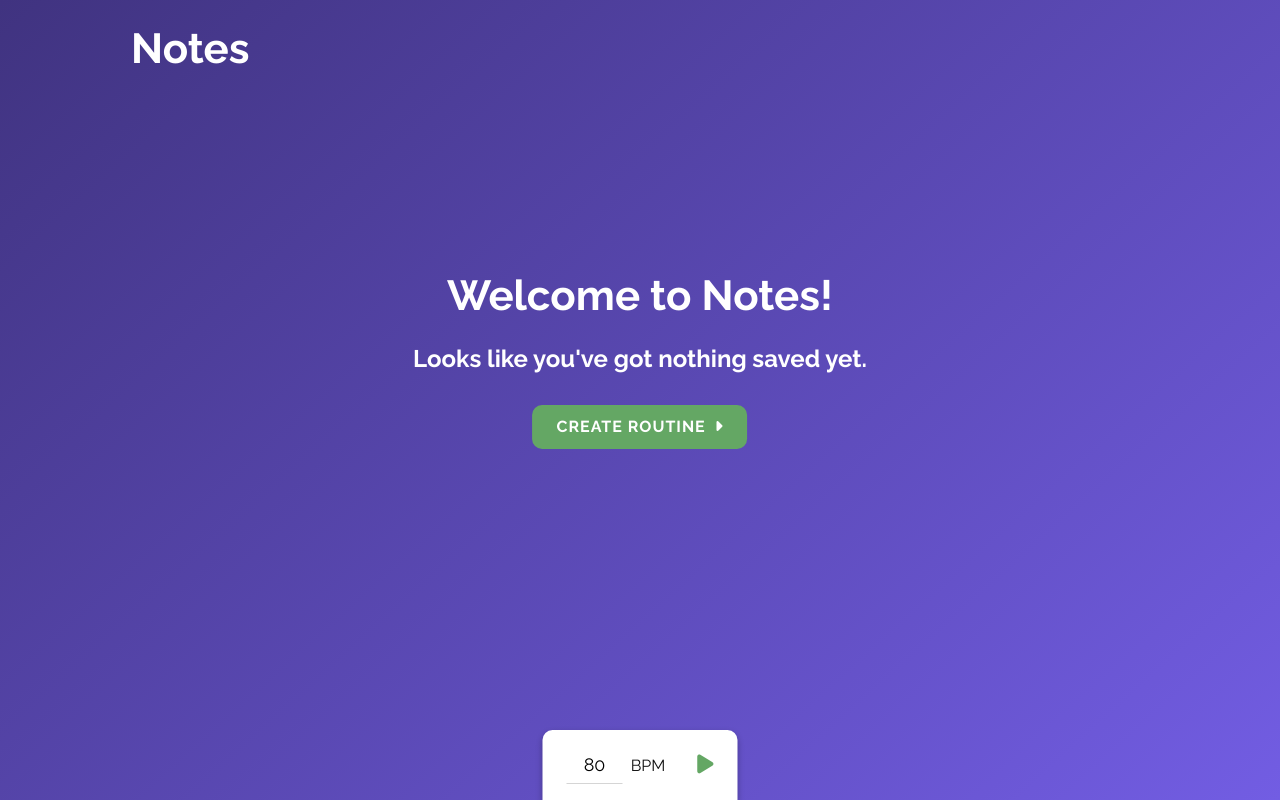
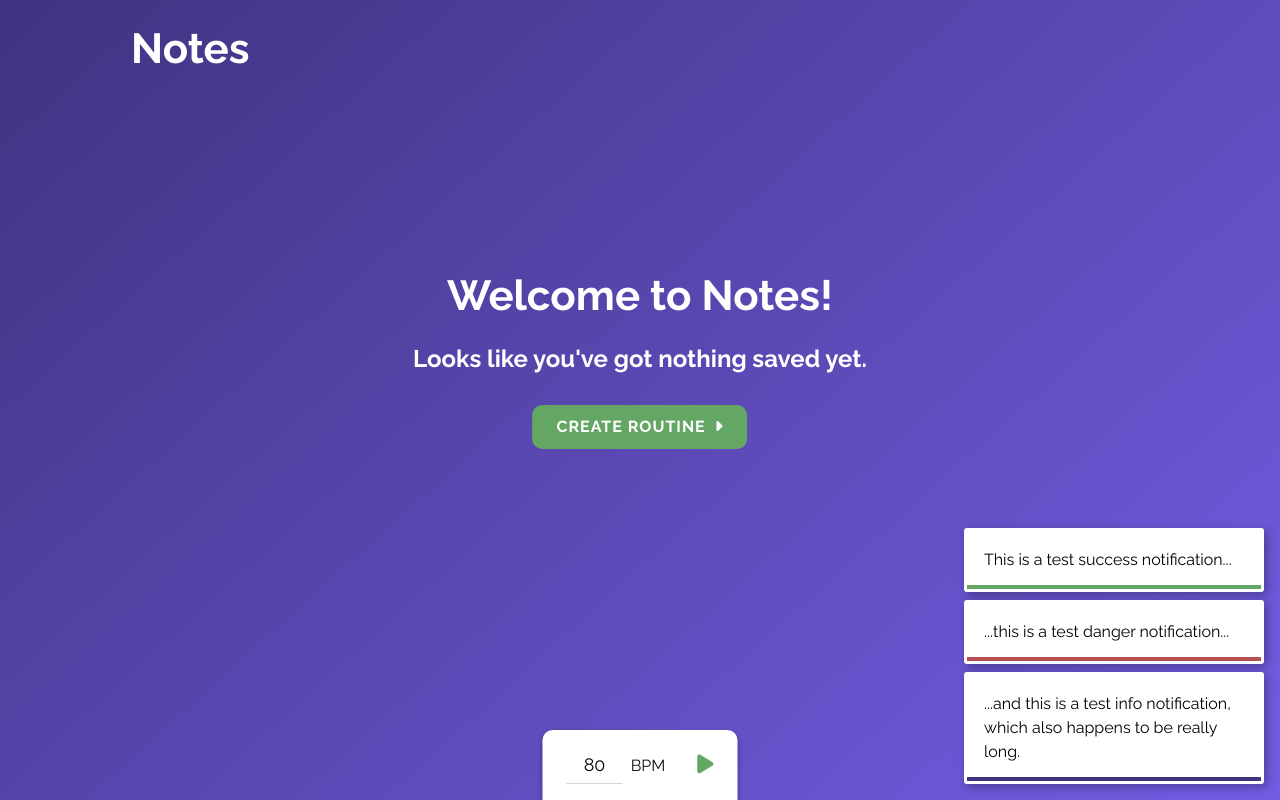
Before and after one commit to connorbiddle/notes, a React (Create React App) app: page / in a window 1280 px wide. Built offline with nearby package versions, Linux system fonts and the light colour scheme.

Commit message:
Created Notification component, sans removal functionality. Basic notification context framework created.

```diff
--- a/src/components/parts/RoutineList.jsx
+++ b/src/components/parts/RoutineList.jsx
@@ -3,7 +3,7 @@ import Card from "../presentational/Card";
 import { Title } from "../presentational/Typography";
 import { List, ListItem } from "../presentational/List";
 import { SmallText } from "../presentational/Typography";
-import { RoutinesContext } from "../../base/RoutinesContext";
+import { RoutinesContext } from "../../context/RoutinesContext";
 import Button from "../utilities/Button";
 import { Link } from "react-router-dom";
 
--- /dev/null
+++ b/src/components/utilities/Notification.jsx
@@ -0,0 +1,59 @@
+import { useEffect } from "react";
+import styled, { keyframes } from "styled-components";
+
+const Notification = props => {
+  useEffect(() => {
+    setTimeout(removeNotification, props.duration || 5000);
+  }, []);
+
+  const removeNotification = () => {
+    console.log(`Removing notification: ${props.id}`);
+    // Remove the notification from the context here.
+  };
+
+  return (
+    <StyledNotification {...props} duration={props.duration || 5000}>
+      <p>{props.message}</p>
+      <div />
+    </StyledNotification>
+  );
+};
+
+const GrowBar = keyframes`
+  0% {
+    transform: scaleX(0);
+  }
+  100% {
+    transform: scaleX(1);
+  }
+`;
+
+const StyledNotification = styled.div`
+  position: relative;
+  padding: 1.25rem;
+  background: #fff;
+  margin-top: 0.5rem;
+  box-shadow: 3px 3px 10px rgba(0, 0, 0, 0.3);
+  border-radius: 3px;
+
+  p {
+    margin: 0;
+    font-size: 1rem;
+    line-height: 1.5;
+  }
+
+  div {
+    animation: ${GrowBar} ${({ duration }) => duration}ms linear forwards;
+
+    position: absolute;
+    bottom: 3px;
+    left: 3px;
+    right: 3px;
+    height: 4px;
+    transform: scaleX(0);
+    transform-origin: left;
+    background: ${({ theme, type }) => theme.colors[type]};
+  }
+`;
+
+export default Notification;
--- a/src/components/views/Home.jsx
+++ b/src/components/views/Home.jsx
@@ -3,7 +3,7 @@ import { Column, Row } from "../presentational/Grid";
 import ActiveRoutine from "../parts/ActiveRoutine";
 import RoutineList from "../parts/RoutineList";
 import GetStarted from "../parts/GetStarted";
-import { RoutinesContext } from "../../base/RoutinesContext";
+import { RoutinesContext } from "../../context/RoutinesContext";
 
 const Home = () => {
   const [routines] = useContext(RoutinesContext);
--- a/src/components/views/RoutineForm.jsx
+++ b/src/components/views/RoutineForm.jsx
@@ -7,7 +7,7 @@ import Input from "../utilities/Input";
 import TimeInput from "../utilities/TimeInput";
 import Button from "../utilities/Button";
 import IconButton from "../utilities/IconButton";
-import { RoutinesContext } from "../../base/RoutinesContext";
+import { RoutinesContext } from "../../context/RoutinesContext";
 import { v4 as uuid } from "uuid";
 
 const RoutineForm = ({ editing }) => {
@@ -59,7 +59,6 @@ const RoutineForm = ({ editing }) => {
       tasks: [...oldRoutine.tasks, { id: uuid(), name: "", duration: 0 }],
     }));
 
-  // REMAKE FUNCTION WITH FILTER!
   const deleteTask = id => {
     setCurrentRoutine(oldRoutine => {
       const tasks = oldRoutine.tasks.filter(task => task.id !== id);
--- /dev/null
+++ b/src/context/NotificationsContext.js
@@ -0,0 +1,58 @@
+import React, { createContext } from "react";
+import styled from "styled-components";
+import { v4 as uuid } from "uuid";
+import Notification from "../components/utilities/Notification";
+
+const NotificationsContext = createContext();
+
+const NotificationsProvider = ({ children }) => {
+  // Implement reducer here.
+
+  const notifications = [
+    {
+      id: uuid(),
+      message: "This is a test success notification...",
+      type: "success",
+      duration: 3000,
+    },
+    {
+      id: uuid(),
+      message: "...this is a test danger notification...",
+      type: "danger",
+      duration: 5000,
+    },
+    {
+      id: uuid(),
+      message:
+        "...and this is a test info notification, which also happens to be really long.",
+      type: "primary",
+      duration: 5000,
+    },
+  ];
+
+  return (
+    <NotificationsContext.Provider>
+      {children}
+      <NotificationWrapper>
+        {notifications.map(notification => (
+          <Notification key={notification.id} {...notification} />
+        ))}
+      </NotificationWrapper>
+    </NotificationsContext.Provider>
+  );
+};
+
+const NotificationWrapper = styled.div`
+  position: fixed;
+  bottom: 1rem;
+  left: 1rem;
+  right: 1rem;
+
+  @media (min-width: ${({ theme }) => theme.sizes.sm}) {
+    left: unset;
+    right: 1rem;
+    width: 300px;
+  }
+`;
+
+export default NotificationsProvider;
--- a/src/index.js
+++ b/src/index.js
@@ -1,21 +1,24 @@
 import React from "react";
 import ReactDOM from "react-dom";
 import { BrowserRouter as Router } from "react-router-dom";
-import { RoutinesProvider } from "./base/RoutinesContext";
 import { ThemeProvider } from "styled-components";
+import { RoutinesProvider } from "./context/RoutinesContext";
+import NotificationsProvider from "./context/NotificationsContext";
+import GlobalStyles from "./base/GlobalStyles";
 import theme from "./base/theme";
-import GlobalStyles from "./base/GlobalStyles";
 import App from "./App";
 
 ReactDOM.render(
   <React.StrictMode>
     <GlobalStyles />
     <Router>
-      <RoutinesProvider>
-        <ThemeProvider theme={theme}>
-          <App />
-        </ThemeProvider>
-      </RoutinesProvider>
+      <ThemeProvider theme={theme}>
+        <NotificationsProvider>
+          <RoutinesProvider>
+            <App />
+          </RoutinesProvider>
+        </NotificationsProvider>
+      </ThemeProvider>
     </Router>
   </React.StrictMode>,
   document.getElementById("root")
```
Also changed, not shown: src/context/RoutinesContext.js (renamed from src/base/RoutinesContext.js).
